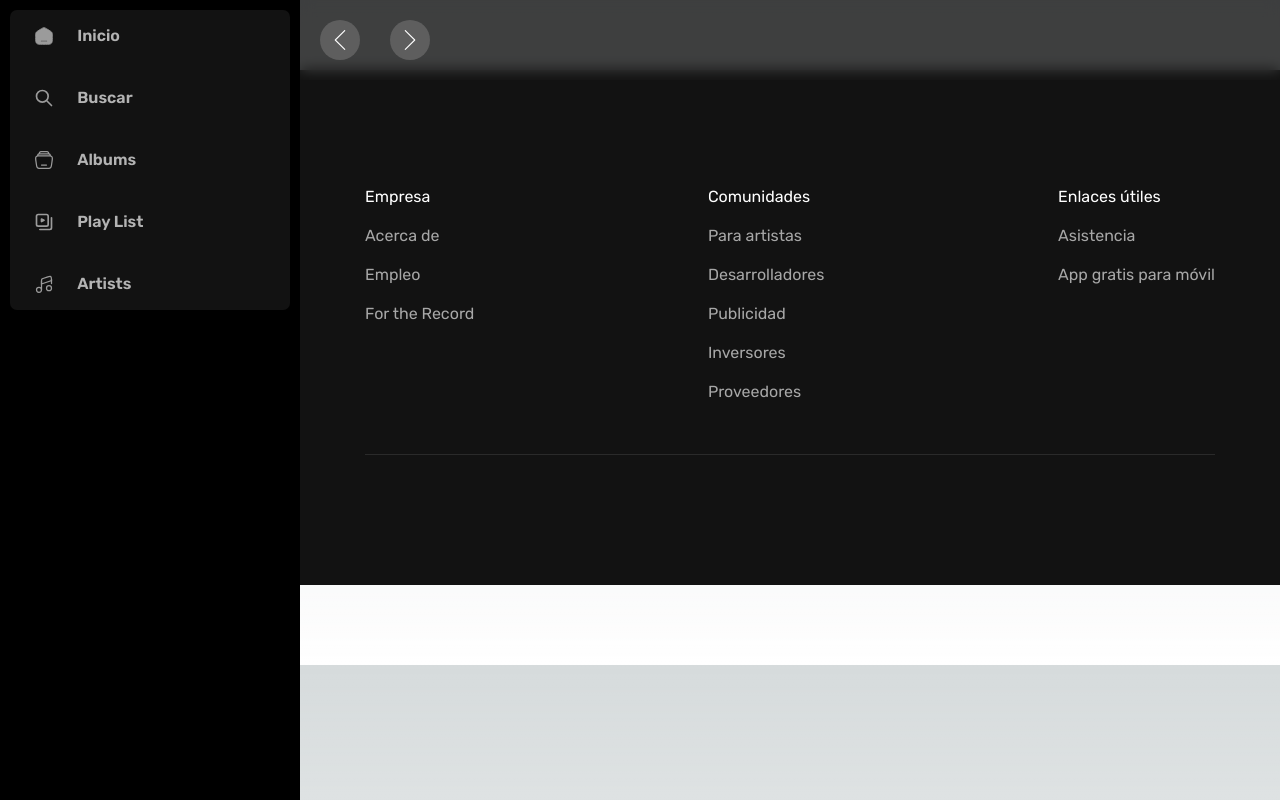
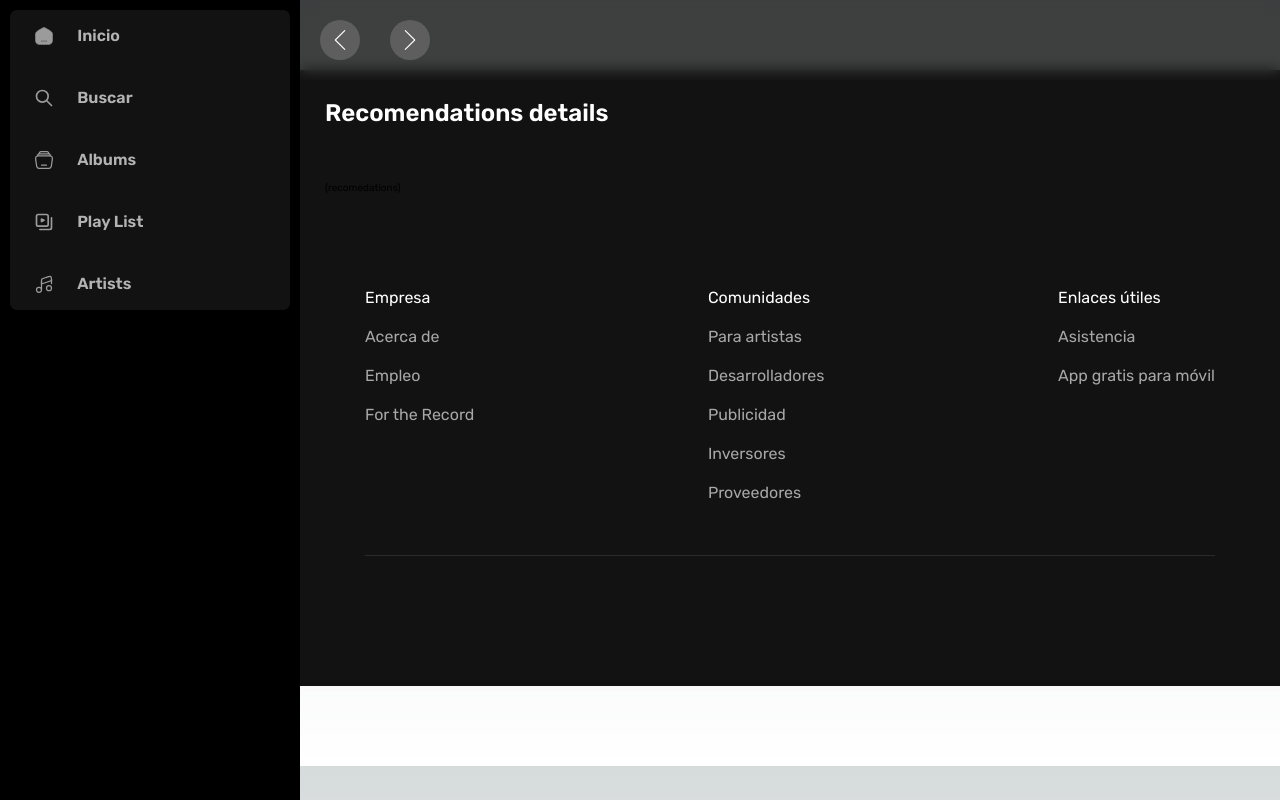
Before and after one commit to conradojuliosisnero/Spotify-Clone, a Next.js app: page / in a window 1280 px wide. Built offline with nearby package versions, Linux system fonts and the light colour scheme.

Commit message:
componente de recomendations creado

```diff
--- a/src/app/[...recomendations]/page.jsx
+++ b/src/app/[...recomendations]/page.jsx
@@ -1,7 +1,5 @@
+import Recomendations from "@/components/Recomendations/Index";
+
 export default function page() {
-  return (
-    <div>
-
-    </div>
-  )
+  return <Recomendations/>
 }
--- /dev/null
+++ b/src/components/Recomendations/Index.jsx
@@ -0,0 +1,5 @@
+import Container from "@/components/Contained/Contained";
+
+export default function Recomendations() {
+  return <Container name="Recomendations details">(recomedations)</Container>;
+}
```
